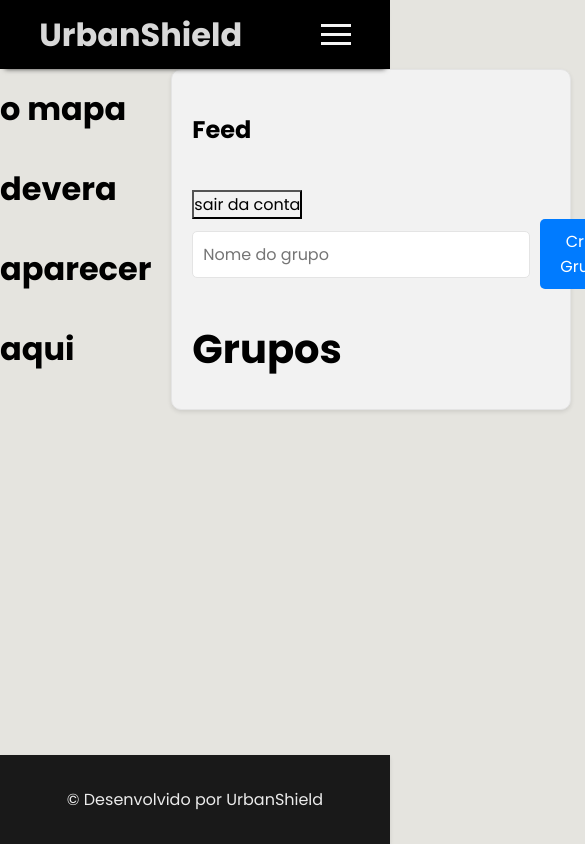
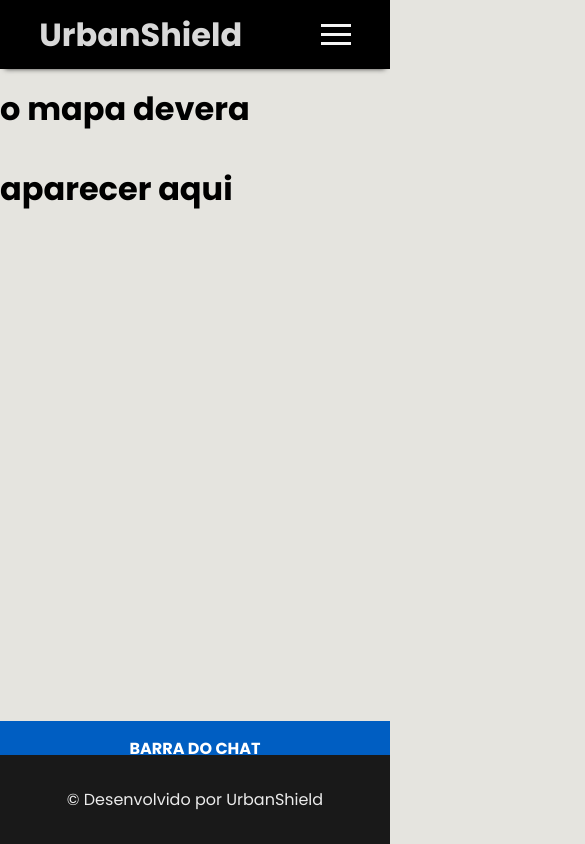
Before and after one commit to rickparra/challange-rotas, a React (Vite) app: page /feed in a window 390 px wide. Shown: the top 844 px of the page, 585 px wide, since content can reach past the window. Built offline with nearby package versions, Linux system fonts and the light colour scheme.

Commit message:
arrumando responsividade do feed

```diff
--- a/src/routes/Feed/Feed.module.css
+++ b/src/routes/Feed/Feed.module.css
@@ -1,22 +1,104 @@
+/* No seu arquivo CSS */
+:root {
+  --drag-bar-height: 5%; /* Altura padrão quando não está arrastada */
+}
+
+
+/* Estilos para a seção de conteúdo do feed */
 .feedContent {
   display: flex;
-  flex-direction: row; /* Altere a direção do flexbox para linha */
-  justify-content: space-between; /* Distribua os elementos ao longo do eixo principal */
+  flex-direction: row;
+  /* Altere a direção do flexbox para linha */
+  justify-content: space-between;
+  /* Distribua os elementos ao longo do eixo principal */
 }
 
 .left {
-  flex: 1; /* Permita que o mapa expanda e ocupe o espaço disponível */
+  flex: 1;
+  /* Permita que o mapa expanda e ocupe o espaço disponível */
 }
 
 .right {
-  flex: 1; /* Permita que o chat expanda e ocupe o espaço disponível */
-  margin-left: 20px; /* Adicione uma margem à esquerda para separar os elementos */
+  flex: 1;
+  /* Permita que o chat expanda e ocupe o espaço disponível */
 }
 
+/* Estilos para a div .dragBar */
+/* Estilos para a div .dragBar */
+.dragBar {
+  display: none;
+  /* Esconde a div por padrão */
+  width: 100%;
+  /* Largura total */
+  background-color: #005ec2;
+  margin: 0;
+  padding: 10px 0;
+  /* Espaçamento interno ajustado para melhor aparência */
+  cursor: pointer;
+  text-align: center;
+  color: #fff; /* Cor do texto */
+  font-size: 18px; /* Tamanho da fonte */
+  font-weight: bold; /* Texto em negrito */
+}
+
+/* Estilize o parágrafo dentro de .dragBar, se necessário */
+.dragBar p {
+  font-size: 16px; /* Tamanho da fonte para o parágrafo */
+  margin: 5px 0; /* Margem superior e inferior para o parágrafo */
+  /* Adicione mais estilos conforme necessário para o parágrafo */
+}
+
+
+
+/* Estilos para telas menores que 1000px */
+@media screen and (max-width: 1000px) {
+
+  /* Mostra a div .dragBar quando a tela for menor que 1000px */
+  .dragBar {
+    display: block;
+    min-height: 5%;
+
+  }
+
+  /* Oculta a .feedContainer quando a tela for menor que 1000px */
+  .feedContainer {
+    display: none;
+  }
+
+  .feedContent {
+    flex-direction: column;
+  }
+
+  .left {
+    min-height: 95%;
+  }
+}
+
+@media screen and (max-width: 1000px) {
+
+  /* Mostra a div .dragBar quando a tela for menor que 1000px */
+  .dragBar {
+    display: block;
+    min-height: 5%;
+  }
+
+  /* Oculta a .feedContainer quando a tela for menor que 1000px */
+  .feedContainer.ativo {
+    display: block;
+    margin-left: 0px;
+  }
+
+  .left.ativo {
+    display: none;
+  }
+}
+
+/* Estilos para a .feedContainer (mova esses estilos para o final do seu arquivo CSS) */
 .feedContainer {
   max-width: 400px;
   margin: 0 0 0 auto;
-  min-height: 50VW;
+  min-height: 100vh;
+  /* Garante que a seção ocupe toda a altura da tela */
   padding: 20px;
   border: 1px solid #e4e4e4;
   border-radius: 10px;
@@ -24,12 +106,13 @@
   background-color: #f2f2f2;
 }
 
-
+/* Estilos para o título do feed */
 .feedTitle {
   font-size: 24px;
   margin-bottom: 20px;
 }
 
+/* Estilos para o formulário de grupo */
 .groupForm {
   display: flex;
   align-items: center;
@@ -37,6 +120,7 @@
   margin-bottom: 20px;
 }
 
+/* Estilos para o input do grupo */
 .groupForm input {
   flex: 1;
   padding: 10px;
@@ -44,6 +128,7 @@
   border-radius: 5px;
 }
 
+/* Estilos para o botão do grupo */
 .groupForm button {
   padding: 10px 20px;
   background-color: #007bff;
@@ -53,15 +138,18 @@
   cursor: pointer;
 }
 
+/* Estilos para a lista de grupos */
 .groupList {
   margin-bottom: 20px;
 }
 
+/* Estilos para a lista de grupos (ul) */
 .groupList ul {
   list-style: none;
   padding: 0;
 }
 
+/* Estilos para cada item da lista de grupos (li) */
 .groupList li {
   padding: 10px;
   border-bottom: 1px solid #e4e4e4;
@@ -71,14 +159,17 @@
   align-items: center;
 }
 
+/* Estilos para o último item da lista de grupos */
 .groupList li:last-child {
   border-bottom: none;
 }
 
+/* Estilos de hover para os itens da lista de grupos */
 .groupList li:hover {
   background-color: #e6f7ff;
 }
 
+/* Estilos para o grupo atualmente selecionado */
 .currentGroup {
   border: 1px solid #e4e4e4;
   padding: 20px;
@@ -87,21 +178,25 @@
   margin-top: 10px;
 }
 
+/* Estilos para o título do grupo atualmente selecionado */
 .currentGroup h2 {
   font-size: 20px;
   margin-bottom: 10px;
 }
 
+/* Estilos para os subtítulos do grupo atualmente selecionado */
 .currentGroup h3 {
   font-size: 18px;
   margin-bottom: 10px;
 }
 
+/* Estilos para a lista dentro do grupo atualmente selecionado */
 .currentGroup ul {
   list-style: none;
   padding: 0;
 }
 
+/* Estilos para os itens da lista dentro do grupo atualmente selecionado */
 .currentGroup li {
   padding: 5px 0;
 }
--- a/src/routes/Feed/index.jsx
+++ b/src/routes/Feed/index.jsx
@@ -1,4 +1,4 @@
-import { useState, useEffect } from 'react';
+import React, { useState, useEffect } from 'react';
 import styles from "./Feed.module.css";
 import GroupList from '../../components/GroupList';
 import ChatScreen from '../../components/ChatScreen';
@@ -8,6 +8,7 @@ function Feed() {
   const [groups, setGroups] = useState([]);
   const [newGroupName, setNewGroupName] = useState('');
   const [currentGroup, setCurrentGroup] = useState(null);
+  const [isDragBarActive, setIsDragBarActive] = useState(false);
 
   useEffect(() => {
     const savedGroups = JSON.parse(localStorage.getItem('groups')) || [];
@@ -39,14 +40,22 @@ function Feed() {
     window.location.reload();
   }
 
+  const handleDragBarClick = () => {
+    setIsDragBarActive(!isDragBarActive);
+  }
+
   return (
     <div className={styles.feedContent}>
-      <div className={styles.left}>
+      <div className={`${styles.left} ${isDragBarActive ? styles.ativo : ''}`}>
         <MapContent />
       </div>
 
+      <div className={`${styles.dragBar} ${isDragBarActive ? styles.ativo : ''}`} onClick={handleDragBarClick}>
+        <p>BARRA DO CHAT</p>
+      </div>
+
       <div className={styles.right}>
-        <div className={`${styles.feedContainer}`}>
+        <div className={`${styles.feedContainer} ${isDragBarActive ? styles.ativo : ''}`}>
           <h1 className={styles.feedTitle}>Feed</h1>
 
           {!currentGroup && (
```
